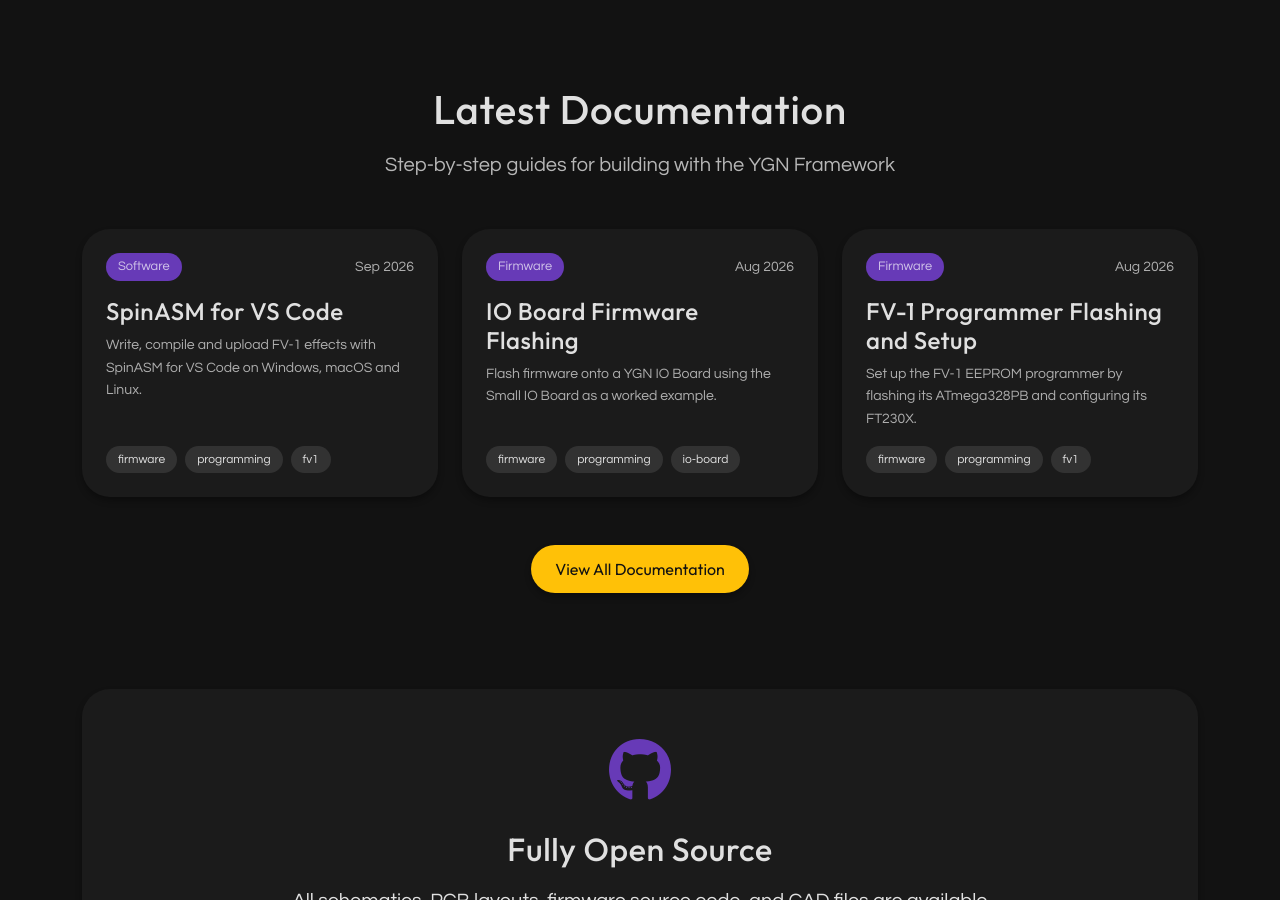
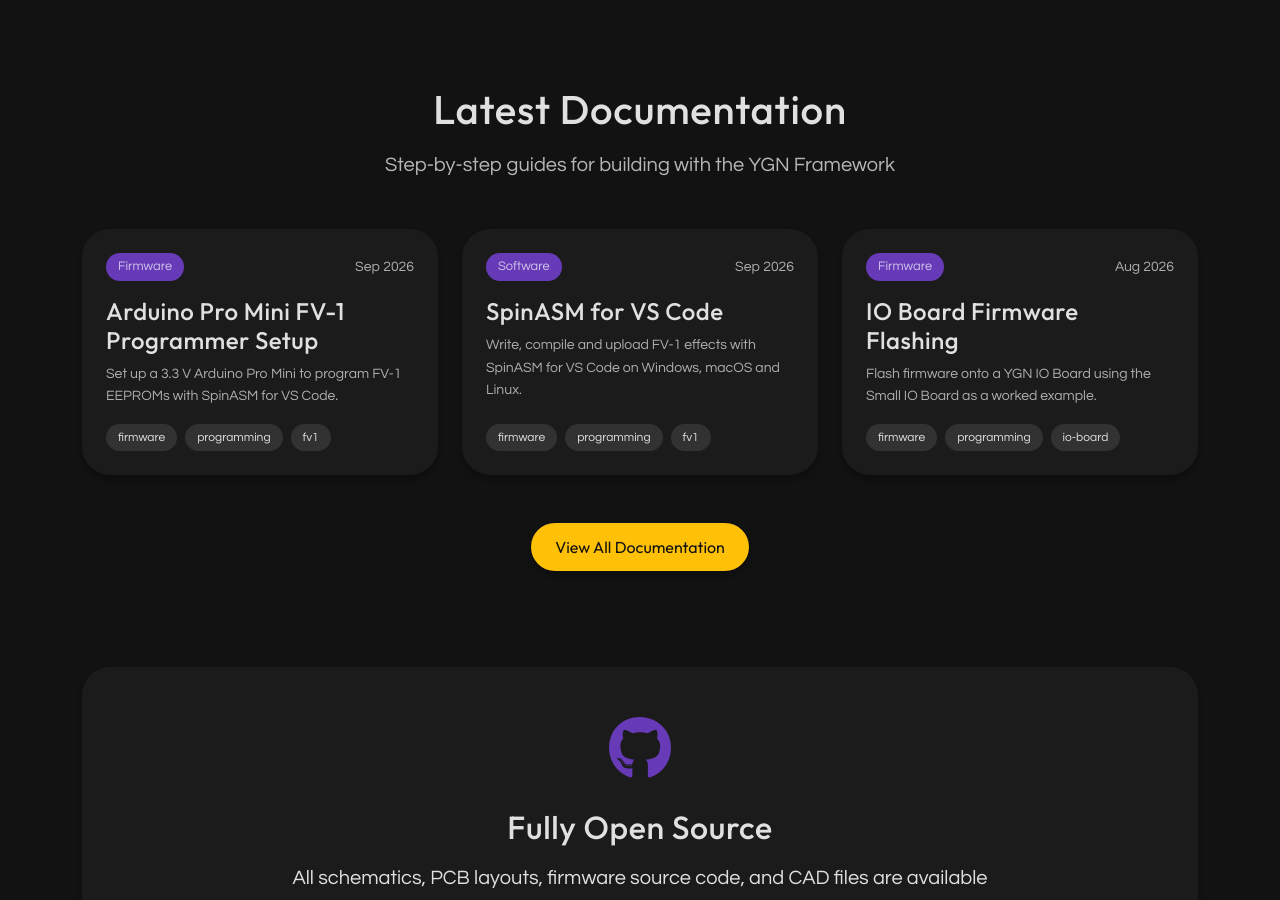
Before and after one commit to ygn-effects/ygn-effects.github.io, a Jekyll site: the page built from index.html, in a window 1280 px wide and 900 px high, scrolled down 1936 px. Built offline with Jekyll 4.4.1, drawn with Linux system fonts in a browser that asks for light colours; some of the changed lines change nothing that is shown.

Commit message:
Trying to get a consistent tone across all docs

````diff
--- a/_docs/fv1-programmer-arduino-pro-mini-setup.md
+++ b/_docs/fv1-programmer-arduino-pro-mini-setup.md
@@ -2,20 +2,20 @@
 title: Arduino Pro Mini FV-1 Programmer Setup
 layout: doc
 permalink: /docs/fv1-programmer-arduino-pro-mini-setup/
-updated: 2026-07-13
+updated: 2026-09-06
 topic: Firmware
-excerpt: Set up an Arduino Pro Mini 3.3 V as an FV-1 EEPROM programmer for SpinASM in VS Code.
+excerpt: Set up a 3.3 V Arduino Pro Mini to program FV-1 EEPROMs with SpinASM for VS Code.
 tags: [firmware, programming, fv1, arduino, eeprom]
 toc:
   - label: Introduction
     href: "#intro"
   - label: Required hardware
     href: "#hardware"
-  - label: Wiring and power
+  - label: Wiring for flashing
     href: "#wiring"
   - label: Flash the firmware
     href: "#flashing"
-  - label: Tests
+  - label: Connect and test
     href: "#tests"
   - label: Troubleshooting
     href: "#troubleshooting"
@@ -23,23 +23,30 @@
 
 ## 1. Introduction {#intro}
 
-Welcome to the YGN Effects Framework documentation! An **Arduino Pro Mini 3.3 V** is a simple, low-cost way to program the EEPROM on an FV-1 target board from [SpinASM for VS Code](https://github.com/ygn-effects/project-fv1-platform/tree/develop-software/software/vscode-spinasm) in VS Code.
+Welcome to the YGN Effects Framework documentation! This guide will help you turn an **Arduino Pro Mini 3.3 V, 8 MHz with an ATmega328P** into an FV-1 EEPROM programmer. Once configured, it connects your FV-1 target board to [SpinASM for VS Code](/docs/vscode-spinasm-extension-usage/), letting you write compiled DSP programs to the EEPROM that stores your pedal’s programs.
 
-It runs the same programming protocol as the dedicated [FV-1 EEPROM Programmer](/docs/fv1-programmer-flashing-and-setup/), but replaces the custom board with an Arduino Pro Mini and a separate USB-to-serial adapter. Once it is set up, the extension can detect the programmer, write compiled programs to the target EEPROM and read them back to verify every upload.
+This is an alternative to the dedicated [FV-1 EEPROM Programmer](/docs/fv1-programmer-flashing-and-setup/). Both use the same programming protocol and work with the same extension commands. Here, the Pro Mini runs the programmer firmware and a separate USB-to-serial adapter provides the connection to your computer.
 
-This guide supports the **3.3 V 8 MHz ATmega328P Arduino Pro Mini** only, as the FV-1 programming connection is a 3.3 V system.
+We’ll first use the adapter to power the Pro Mini and load its firmware. Then we’ll change a few connections so the target board supplies power while the adapter handles communication. You don’t need to write any Arduino code: we’ll use a pre-built firmware file and finish with an upload and read-back check to confirm the complete setup works.
+
+> **Note:** This guide supports only the 3.3 V, 8 MHz ATmega328P Pro Mini. The FV-1 programming connection uses 3.3 V power and logic, so do not substitute a 5 V board or adapter logic output.
+{: .doc-callout .doc-callout-note}
 
 ---
 
 ## 2. Required Hardware {#hardware}
 
-Gather the following before you start. The USB-to-serial adapter is required because a Pro Mini has no built-in USB interface.
+Gather the items below before you start. The Pro Mini has no built-in USB interface, so the USB-to-serial adapter is needed both to load its firmware and to communicate with SpinASM afterward.
 
 | Item | Purpose | Notes |
 |------|---------|-------|
-| **Arduino Pro Mini 3.3 V, 8 MHz** | Runs the FV-1 programmer firmware | Use an ATmega328P version. Do not use a 5 V Pro Mini. |
-| **USB-to-serial adapter** | Flashes the Pro Mini and connects it to VS Code | It must use 3.3 V logic and expose TX, RX, GND and DTR. |
-| **Computer** | Flashes firmware and runs SpinASM in VS Code | See the SpinASM extension README for software installation. |
+| **Arduino Pro Mini 3.3 V, 8 MHz** | Runs the FV-1 programmer firmware | Use the ATmega328P version. |
+| **USB-to-serial adapter** | Powers the Pro Mini during flashing and connects it to your computer | It must provide 3.3 V power and 3.3 V serial logic, with TX, RX, GND and DTR connections. |
+| **Jumper wires** | Connect the adapter, Pro Mini and target board | Choose connector ends that match your boards’ headers. We’ll wire each connection by signal name. |
+| **FV-1 target board and its power supply** | Provides the EEPROM to program and powers the Pro Mini during normal use | Use its dedicated programming header with SDA, SCL, FV-1 RESET, 3.3 V and GND. |
+| **Computer** | Runs `avrdude` for firmware flashing and SpinASM for EEPROM programming | We’ll cover `avrdude` below. Follow the [SpinASM for VS Code guide](/docs/vscode-spinasm-extension-usage/) for extension installation and project setup. |
+
+Before connecting anything, identify the power and signal labels on both the adapter and Pro Mini. Having those labels visible will make the next section much easier to follow.
 
 <div class="img-grid doc-image-grid cols-1" markdown="0">
   {% include doc-image.html
@@ -51,16 +58,15 @@
 
 ---
 
-## 3. Wiring and Power {#wiring}
+## 3. Wiring for Firmware Flashing {#wiring}
 
-The Pro Mini has two jobs in this guide, and each job has its own wiring and power source. **Flash** its firmware with the USB-to-serial adapter first. Then **disconnect** the adapter's 3.3 V power connection and let the powered target board supply the Pro Mini while you program its EEPROM.
+We’ll start by connecting only the USB-to-serial adapter and Pro Mini. During flashing, the adapter supplies power and carries the firmware from your computer to the Pro Mini. Leave the FV-1 target board disconnected until the firmware has been loaded.
 
-> **Note:** The Pro Mini, target programming header and EEPROM are 3.3 V only. Check the adapter's logic-voltage setting before you connect it. Do not use its 5 V output or connect 5 V serial logic to any part of this setup.
-{: .doc-callout .doc-callout-note}
+1. **Disconnect** the adapter from USB before making or changing any connections.
+2. **Set** the adapter to 3.3 V according to its documentation. Confirm that both its power output and serial logic use 3.3 V.
 
-### Wiring for firmware flashing
-
-1. **Set** the USB-to-serial adapter to 3.3 V. This is usually a small jumper that you **move** to the 3.3 V pins, or a switch that you **set** to 3.3 V.
+   > **Caution:** A jumper marked “3.3 V” may select only the adapter’s power output. Check that its TX signal also uses 3.3 V logic before connecting it to the Pro Mini.
+   {: .doc-callout .doc-callout-caution}
 
    <div class="img-grid doc-image-grid cols-1" markdown="0">
      {% include doc-image.html
@@ -70,7 +76,7 @@
         width="1600" height="1200" %}
    </div>
 
-2. **Connect** the adapter to the Pro Mini as follows:
+3. **Connect** the adapter to the Pro Mini using the table below. TX means transmit and RX means receive, so each device’s TX connects to the other device’s RX.
 
    | USB-to-serial adapter | Arduino Pro Mini |
    |-----------------------|------------------|
@@ -78,14 +84,102 @@
    | GND | GND |
    | TX | RXI |
    | RX | TXO |
-   | DTR | GRN / RESET |
+   | DTR | DTR programming-header pin, marked GRN on some boards |
 
-3. **Leave** the FV-1 target board disconnected while you flash the Pro Mini firmware.
+   The DTR connection lets the flashing tool reset the Pro Mini automatically to start the upload. On the standard Pro Mini, this header pin connects to reset through an onboard capacitor. Use that programming-header connection, rather than a direct RST or RESET pin.
 
-### Wiring for EEPROM programming
+4. **Check** each connection against the table, especially VCC, GND and the TX/RX crossover. Connect the regulated 3.3 V supply to **VCC**, not RAW.
 
-1. **Disconnect** the adapter's 3.3 V and RESET wires from the Pro Mini after flashing. Keep its GND, TX and RX connections in place so VS Code can communicate with the programmer.
-2. **Connect** the Pro Mini to the FV-1 target board's dedicated programming header by signal name:
+With the wiring checked, leave USB disconnected for now. Next, we’ll prepare the flashing tool and firmware file before powering the Pro Mini.
+
+---
+
+## 4. Flash the Programmer Firmware {#flashing}
+
+With the wiring ready, we can load the firmware that turns the Pro Mini into an FV-1 programmer. This is a one-time setup step: you won’t need to repeat it when changing your pedal’s DSP programs.
+
+This method uses the Pro Mini’s existing Arduino bootloader, the small program that accepts firmware over its serial connection.
+
+### Install avrdude
+
+We’ll use `avrdude` to write the pre-built firmware. You don’t need the Arduino IDE or a compiler for this step.
+
+| Platform | Installation |
+|----------|--------------|
+| **Linux** | `sudo apt install avrdude` on Debian/Ubuntu, `sudo dnf install avrdude` on Fedora or `sudo pacman -S avrdude` on Arch. |
+| **macOS** | With Homebrew installed, run `brew install avrdude`. |
+| **Windows** | Download the Windows package from the [AVRDUDE Releases page](https://github.com/avrdudes/avrdude/releases), extract it and add the folder containing `avrdude.exe` to your `PATH`. |
+
+Open a new terminal and run `avrdude` without arguments. It should display its command-line options. If the command isn’t found, check the installation and `PATH` before continuing. [AVRDUDE installation and usage](https://github.com/avrdudes/avrdude#readme)
+
+### Locate the firmware
+
+The pre-built firmware is provided in the FV-1 platform repository at:
+
+```text
+firmware/_output/pro-mini-firmware.hex
+```
+
+Download **`pro-mini-firmware.hex`** from the repository’s `main` branch, or locate it in your local checkout. Open a terminal in the folder containing that file. If you downloaded it separately, that can simply be your download folder.
+
+### Run the flash command
+
+1. **Confirm** that the FV-1 target board is still disconnected and the adapter is wired as shown in the previous section.
+2. **Plug** the USB-to-serial adapter into your computer. It now powers the Pro Mini.
+3. **Identify** the adapter’s serial port. It is commonly `COM3` or another numbered COM port on Windows, `/dev/cu.*` on macOS or `/dev/ttyUSB*` on Linux. Close any serial monitor or other application using that port.
+4. **Run** the following command as a single line, replacing `<serial-port>` with the actual port name:
+
+   ```sh
+   avrdude -p atmega328p -c arduino -P <serial-port> -b 57600 -U flash:w:./pro-mini-firmware.hex:i
+   ```
+
+   For example, on Windows, replace `-P <serial-port>` with `-P COM3` if the adapter appears as COM3.
+
+<div class="img-grid doc-image-grid cols-1" markdown="0">
+  {% include doc-image.html
+     full="/assets/images/docs/fv1-programmer-arduino-pro-mini-setup/firmware-flashing-wiring.jpg"
+     thumb="/assets/images/docs/fv1-programmer-arduino-pro-mini-setup/thumbs/firmware-flashing-wiring.webp"
+     alt="3.3 V USB-to-serial adapter wired to an Arduino Pro Mini while the programmer firmware is flashed"
+     width="1600" height="1200" %}
+</div>
+
+### Confirm the result
+
+`avrdude` writes the firmware, then reads it back to verify that it matches the file. Let both stages finish before disconnecting anything.
+
+A successful run will include output similar to:
+
+```text
+Reading 5428 bytes for flash from input file pro-mini-firmware.hex
+Writing 5428 bytes to flash
+Writing | ################################################## | 100% 2.66 s
+Reading | ################################################## | 100% 2.31 s
+5428 bytes of flash verified
+
+Avrdude done.  Thank you.
+```
+
+The byte count and timings may differ between firmware builds. Look for the message confirming that the flash was **verified**, with no errors.
+
+> **Tip:** If flashing fails, start with the `avrdude` checks in [Troubleshooting](#troubleshooting). A port-access error and a communication timeout need different checks, so keep the error message handy.
+{: .doc-callout .doc-callout-tip}
+
+Once verification succeeds, **disconnect** the adapter from USB. The Pro Mini now has its programmer firmware, and we’re ready to change the wiring for the target EEPROM.
+
+---
+
+## 5. Connect and Test the Programmer {#tests}
+
+With the firmware flashed, we’re ready to connect the Pro Mini to the FV-1 target board. From this point on, the target board supplies power to the Pro Mini and EEPROM. The USB-to-serial adapter handles communication with your computer.
+
+### Change over to target-board power
+
+1. **Disconnect** the adapter from USB and **switch off** the target board before changing any wiring.
+2. **Disconnect** the adapter’s 3.3 V and DTR wires from the Pro Mini. Keep GND, TX and RX connected as before.
+
+   Removing the adapter’s power connection keeps the two power sources separate. Removing DTR prevents the adapter from resetting the Pro Mini when software opens the serial port.
+
+3. **Connect** the Pro Mini to the target board’s dedicated programming header by signal name:
 
    | Arduino Pro Mini | Target programming header |
    |------------------|---------------------------|
@@ -95,10 +189,7 @@
    | VCC | 3.3 V |
    | GND | GND |
 
-3. **Power on** the target board. It now supplies the Pro Mini and the EEPROM.
-
-> **Note:** Do not let the USB-to-serial adapter and target board power the Pro Mini at the same time. Disconnect the adapter's 3.3 V wire before you power the target board.
-{: .doc-callout .doc-callout-note}
+   The FV-1 RESET connection comes from **D9** on the Pro Mini. It is separate from the Pro Mini’s own reset connection used during firmware flashing.
 
 <div class="img-grid doc-image-grid cols-1" markdown="0">
   {% include doc-image.html
@@ -108,78 +199,14 @@
      width="1600" height="1200" %}
 </div>
 
----
+> **Caution:** Leave the adapter’s 3.3 V power wire disconnected during EEPROM programming. Do not connect both power sources to the Pro Mini at the same time.
+{: .doc-callout .doc-callout-caution}
 
-## 4. Flash the Programmer Firmware {#flashing}
+### Power up the complete setup
 
-With the adapter wired to the Pro Mini and set to 3.3 V, you can load the pre-built programmer firmware. This is a one-time setup step.
-
-### Install avrdude
-
-Only `avrdude` is required to flash the firmware.
-
-| Platform | Install hint | Test it |
-|----------|--------------|---------|
-| **Linux** | `sudo apt install avrdude` *(Debian/Ubuntu)*<br>`sudo dnf install avrdude` *(Fedora)*<br>`sudo pacman -S avrdude` *(Arch)* | `avrdude -v` should print version information. |
-| **macOS** | `brew install avrdude` | Run `avrdude -v`. |
-| **Windows** | Download the ZIP from the project's GitHub Releases page, extract it and add the folder to your `PATH`. | Open Windows Terminal and run `avrdude -v`. |
-
-### Locate the firmware
-
-The pre-built firmware is provided in the FV-1 programmer repository at: `firmware/_output/pro-mini-firmware.hex`
-
-**Open** a terminal in that `_output` folder before you run the flash command.
-
-### Run the flash command
-
-1. **Connect** the USB-to-serial adapter to the Pro Mini as shown in the previous section.
-2. **Plug** the adapter into your computer.
-3. **Identify** its serial port. It is commonly a `COM` port on Windows, `/dev/cu.*` on macOS or `/dev/ttyUSB*` on Linux.
-4. **Run** the command below, replacing `<serial-port>` with that port name:
-
-```sh
-avrdude -p atmega328p -c arduino -P <serial-port> -b 57600 \
-  -U flash:w:./pro-mini-firmware.hex:i
-```
-
-<div class="img-grid doc-image-grid cols-1" markdown="0">
-  {% include doc-image.html
-     full="/assets/images/docs/fv1-programmer-arduino-pro-mini-setup/firmware-flashing-wiring.jpg"
-     thumb="/assets/images/docs/fv1-programmer-arduino-pro-mini-setup/thumbs/firmware-flashing-wiring.webp"
-     alt="3.3 V USB-to-serial adapter wired to an Arduino Pro Mini while the programmer firmware is flashed"
-     width="1600" height="1200" %}
-</div>
-
-A successful run will output:
-
-```
-Reading 5428 bytes for flash from input file pro-mini-firmware.hex
-Writing 5428 bytes to flash
-Writing | ################################################## | 100% 2.66 s
-Reading | ################################################## | 100% 2.31 s
-5428 bytes of flash verified
-
-Avrdude done.  Thank you.
-```
-
-> **Tip:** If `avrdude` cannot open the serial port on Linux, your user account may need access to the `dialout` group or an appropriate udev rule. Check your distribution's documentation for the right approach.
-{: .doc-callout .doc-callout-tip}
-
----
-
-## 5. Tests {#tests}
-
-With the firmware flashed, you are ready to test the complete programming path from [SpinASM for VS Code](https://github.com/ygn-effects/project-fv1-platform/tree/develop-software/software/vscode-spinasm) to the target EEPROM.
-
-### Connect the programmer to the target board
-
-1. **Disconnect** the USB-to-serial adapter's 3.3 V wire from the Pro Mini if it is still connected from flashing.
-2. **Connect** the Pro Mini to the target board's programming header: A4 to SDA, A5 to SCL, D9 to FV-1 RESET, VCC to 3.3 V and GND to GND.
-3. **Connect** the adapter's GND, TX and RX wires to the Pro Mini, then **plug** the adapter into your computer.
-4. **Power on** the FV-1 target board. It supplies the Pro Mini and the target EEPROM.
-
-> **Note:** Do not use the adapter's 3.3 V output while the target board is powered. The adapter provides serial communication only during this test.
-{: .doc-callout .doc-callout-note}
+1. **Check** the target connections against the table and confirm that the adapter connects only to GND, RXI and TXO on the Pro Mini.
+2. **Power on** the target board. It now supplies the Pro Mini and target EEPROM.
+3. **Plug** the USB-to-serial adapter into your computer.
 
 <div class="img-grid doc-image-grid cols-1" markdown="0">
   {% include doc-image.html
@@ -189,12 +216,11 @@
      width="1600" height="1200" %}
 </div>
 
-### Run auto-detect and check the hardware
+### Continue in SpinASM for VS Code
 
-1. **Open** your FV-1 project in VS Code with SpinASM for VS Code installed.
-2. **Open** the Command Palette (`Ctrl+Shift+P` or `Cmd+Shift+P`) and run **SpinASM: Auto-Detect Programmer**.
-3. **Confirm** that the extension finds the USB-to-serial adapter and selects its serial port.
-4. **Run** **SpinASM: Check Hardware Connection** to confirm the compiler, programmer and target EEPROM can communicate.
+Follow the [Program an EEPROM](/docs/vscode-spinasm-extension-usage/#programming) section of the SpinASM for VS Code guide. Both this Pro Mini setup and the dedicated FV-1 programmer use that same workflow.
+
+Start with auto-detection and the hardware-connection check, then compile and upload a program. Detection confirms that the extension can find the programmer; a successful upload and read-back verification confirms that the complete path to the EEPROM works.
 
 <div class="img-grid doc-image-grid cols-1" markdown="0">
   {% include doc-image.html
@@ -204,40 +230,68 @@
      width="1600" height="1200" %}
 </div>
 
-### Compile, upload and verify a program
+Once the upload passes verification, your programmer is ready to use. Keep this wiring arrangement for future EEPROM uploads.
 
-1. **Open** a sample `.spn` program in your FV-1 project.
-2. **Run** **SpinASM: Compile & Upload current program** from the Command Palette or editor title.
-3. **Wait** for the upload to complete. SpinASM reads the EEPROM back automatically and compares it with the compiled program.
-4. **Confirm** that VS Code reports a successful upload and verification.
-
-> **Tip:** If the test fails, **check** that the target board is powered, the adapter's 3.3 V wire is disconnected and every SDA, SCL, reset and ground connection is firm.
+> **Tip:** If a check fails, use the matching entry in [Troubleshooting](#troubleshooting) below. Disconnect USB and switch off the target board before adjusting any wires.
 {: .doc-callout .doc-callout-tip}
 
 ---
 
 ## 6. Troubleshooting {#troubleshooting}
 
-### avrdude cannot flash the Pro Mini
+If something doesn’t work, start with the message reported by `avrdude` or SpinASM. It helps identify whether the problem is reaching the serial port, communicating with the Pro Mini or accessing the target EEPROM.
 
-**`avrdude` reports a timeout, sync error or cannot open the serial port**
+> **Caution:** Disconnect USB and switch off the target board before changing any wiring. When retrying, use the power arrangement for that stage: adapter power for firmware flashing, target-board power for EEPROM programming.
+{: .doc-callout .doc-callout-caution}
 
-**Check** that you selected the adapter's serial port and that it is not open in another application. **Confirm** that the adapter is set to 3.3 V and that TX connects to RXI, RX connects to TXO, GND connects to GND and DTR connects to GRN / RESET. If your adapter does not reset the Pro Mini automatically, **press** the reset button immediately before you run the command.
+### avrdude cannot open the serial port
+
+Check that the port name in the command matches your USB-to-serial adapter. Close any serial monitor or other application that might have the port open, then retry.
+
+On Linux, a permission error may mean your account needs access to the serial device through the appropriate group or udev rule. Follow your distribution’s instructions for serial-port access.
+
+### avrdude reports a timeout or sync error
+
+The flashing tool is not getting the expected response from the Pro Mini’s bootloader.
+
+1. **Disconnect** the adapter from USB.
+2. **Check** the flashing connections: adapter 3.3 V to VCC, GND to GND, TX to RXI, RX to TXO and DTR to the Pro Mini’s DTR programming-header pin.
+3. **Confirm** that the target board is disconnected, then **reconnect** USB and retry the command.
+
+This procedure assumes the Pro Mini still has its Arduino bootloader and uses the expected 57600 baud upload speed. If the wiring is correct but flashing still fails, check the board supplier’s bootloader information before changing command settings.
+
+### avrdude cannot find the firmware file
+
+Check that your terminal is open in the folder containing `pro-mini-firmware.hex` and that the filename matches the command exactly.
+
+The `./` in `./pro-mini-firmware.hex` means “in the current folder.” If you downloaded the file separately, you can run the command from that download folder.
 
 ### SpinASM cannot detect the programmer
 
-**SpinASM: Auto-Detect Programmer does not find the Pro Mini**
+Confirm that the target board is powered. During EEPROM programming, it supplies the Pro Mini; the USB adapter alone no longer powers it.
 
-**Confirm** that the target board is powered. During normal programming, the adapter's 3.3 V wire must be disconnected but its GND, TX and RX wires must remain connected. **Check** the TX and RX crossover connections, then run **SpinASM: Select Serial Port...** to choose the adapter manually. On Linux, your user account may need access to the `dialout` group or an appropriate udev rule.
+With USB disconnected and the target board switched off, **check** that the adapter’s GND, TX and RX connections remain in place, with TX connected to RXI and RX connected to TXO. Its 3.3 V and DTR wires must both be disconnected.
+
+**Power on** the target board, **reconnect** USB and retry auto-detection. You can also run **SpinASM: Select Serial Port...** to choose the adapter manually, then run **SpinASM: Check Hardware Connection** to test communication. Selecting a port manually does not itself confirm that the programmer responds.
 
 ### Hardware check cannot reach the EEPROM
 
-**SpinASM: Check Hardware Connection reports that the EEPROM is unavailable**
+If SpinASM reports that the EEPROM is not ready, check the target board’s power first.
 
-**Check** the target board's power first. Then **inspect** every connection between the Pro Mini and programming header: A4 to SDA, A5 to SCL, D9 to FV-1 RESET, VCC to 3.3 V and GND to GND. Keep the wires short and make sure no 5 V supply or logic level reaches the target board.
+**Disconnect** USB and **switch off** the target board, then **inspect** the programming-header connections: A4 to SDA, A5 to SCL, D9 to FV-1 RESET, VCC to 3.3 V and GND to GND. Keep the wires short and check for loose contacts.
 
-### Upload or read-back verification fails
+**Power on** the target board, **reconnect** USB and run the hardware check again.
 
-**SpinASM uploads a program but reports a verification mismatch**
+> **Note:** The hardware check also checks the compiler. If the error names the compiler rather than the programmer or EEPROM, follow the [SpinASM for VS Code guide](/docs/vscode-spinasm-extension-usage/) to check the software setup.
+{: .doc-callout .doc-callout-note}
 
-**Power-cycle** the target board, then **check** the SDA, SCL and ground wires for loose connections. **Run** **SpinASM: Check Hardware Connection** again before retrying the upload. A successful upload is always read back and compared with the compiled program, so do not treat a verification mismatch as a successful programming result.
+### Upload read-back verification fails
+
+A verification mismatch means the data read from the EEPROM does not match the compiled program. Don’t treat that upload as successful.
+
+1. **Disconnect** USB and **switch off** the target board.
+2. **Check** the SDA, SCL, FV-1 RESET and ground connections for loose contacts. Confirm that the adapter’s power and DTR wires remain disconnected.
+3. **Power on** the target board and **reconnect** USB.
+4. Run **SpinASM: Check Hardware Connection**, then retry the upload if the check passes.
+
+If verification still fails, keep the exact error and the SpinASM output log so there’s a clear record of where the operation stopped.
````
